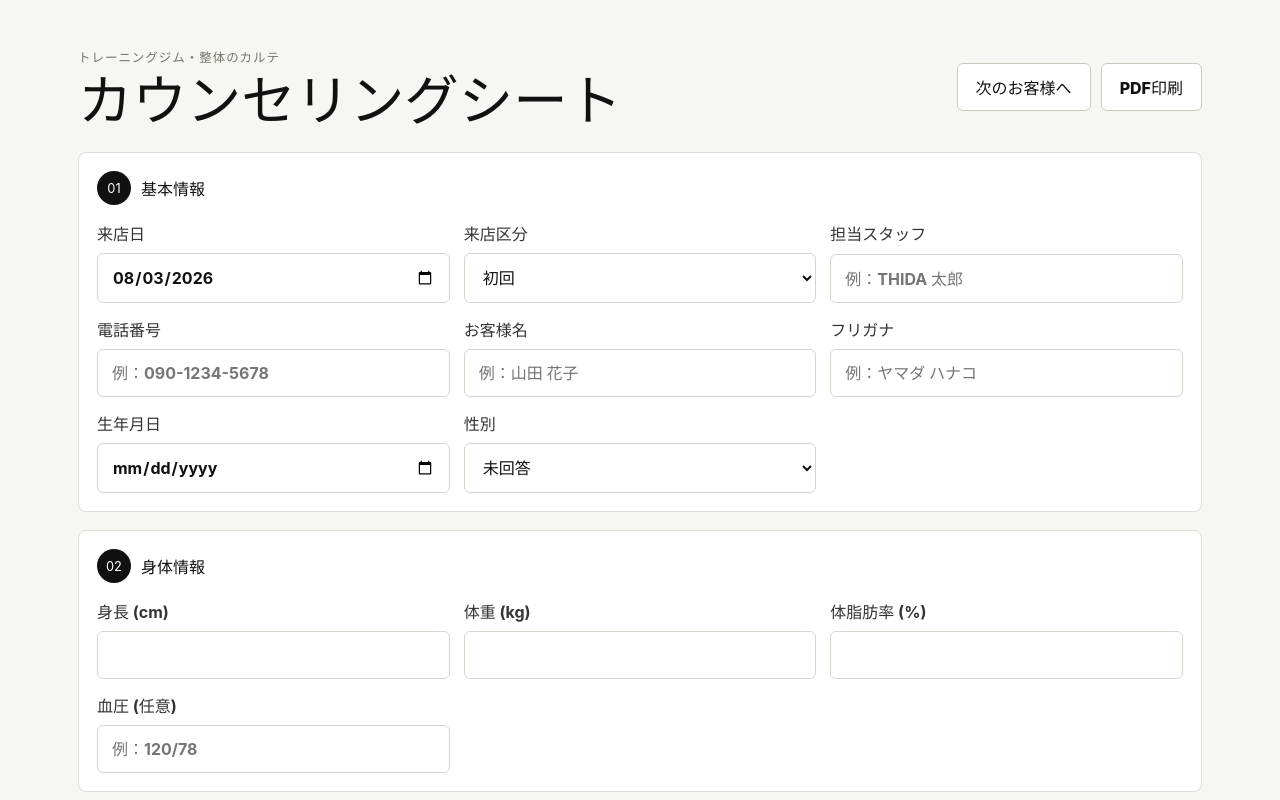
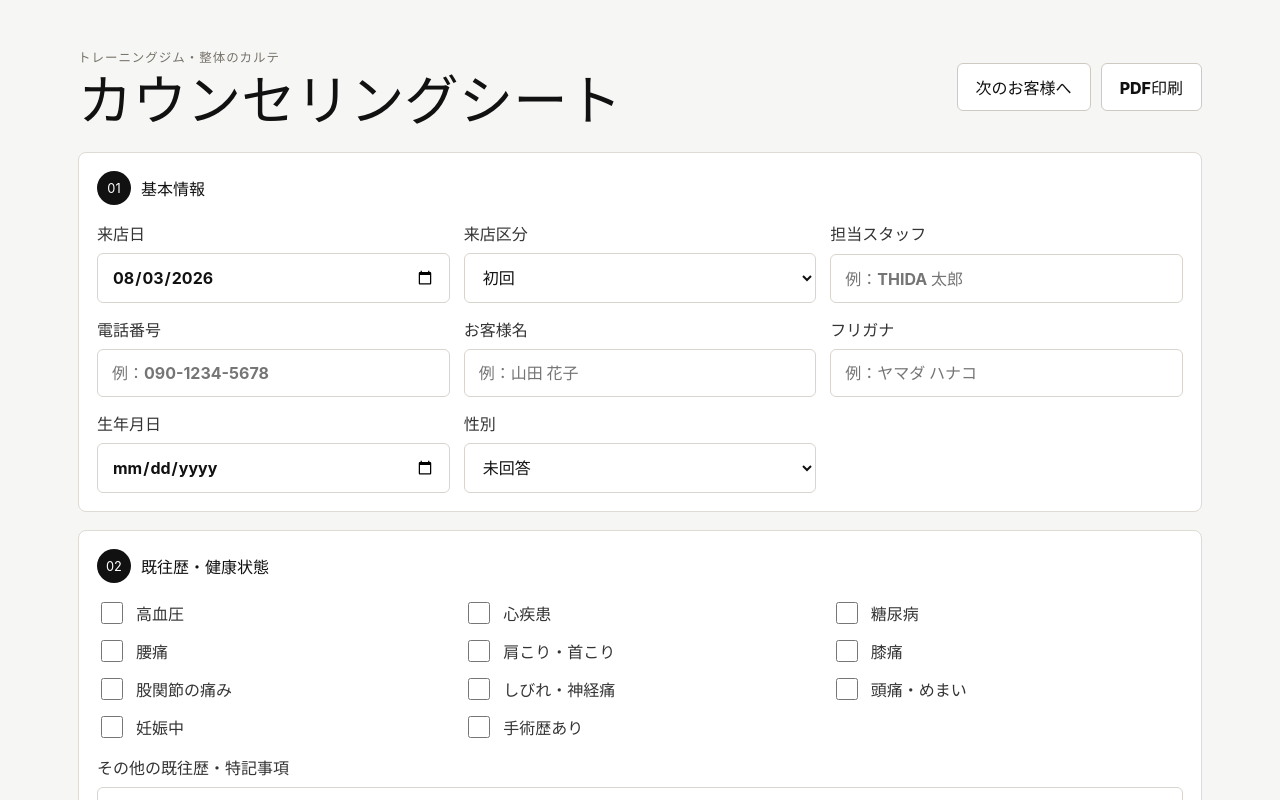
Before and after one commit to yuichi6312-hue/thida-counseling-sheet, a React (Vite) app: page / in a window 1280 px wide. Both pictures are taken after a click on the button "スタッフの方はこちら". Shown: the top 800 px of the page. Built offline with nearby package versions, Linux system fonts and the light colour scheme.

Commit message:
身体情報（身長・体重・体脂肪率・血圧・BMI）セクションを削除
02 身体情報のセクションと関連データ項目を除去し、番号を01〜05に振り直した。

```diff
--- a/src/App.tsx
+++ b/src/App.tsx
@@ -20,10 +20,6 @@ const emptySheet = (): CounselingSheetData => ({
   birthdate: "",
   gender: "",
   phone: "",
-  height: "",
-  weight: "",
-  bodyFatPercent: "",
-  bloodPressure: "",
   healthConditions: [],
   healthConditionsOther: "",
   medications: "",
@@ -88,14 +84,6 @@ const calcAge = (birthdate: string, at: string) => {
   return age >= 0 ? String(age) : "";
 };
 
-const calcBmi = (height: string, weight: string) => {
-  const h = Number(height);
-  const w = Number(weight);
-  if (!h || !w) return "";
-  const m = h / 100;
-  return (w / (m * m)).toFixed(1);
-};
-
 const scrollTop = () => window.scrollTo({ top: 0, behavior: "smooth" });
 
 const formatWeeklyCount = (value: number) => (value >= 7 ? "毎日" : `週${value}回`);
@@ -142,7 +130,6 @@ function App() {
   const [entryError, setEntryError] = useState("");
 
   const age = useMemo(() => calcAge(sheet.birthdate, sheet.visitDate), [sheet.birthdate, sheet.visitDate]);
-  const bmi = useMemo(() => calcBmi(sheet.height, sheet.weight), [sheet.height, sheet.weight]);
 
   const update = <K extends keyof CounselingSheetData>(key: K, value: CounselingSheetData[K]) => {
     setSheet((current) => ({ ...current, [key]: value }));
@@ -307,36 +294,9 @@ function App() {
           </div>
         </section>
 
-        {stage === "staff" ? (
-          <section className="panel no-print">
-            <div className="section-heading">
-              <span>02</span>
-              <h2>身体情報</h2>
-            </div>
-            <div className="form-grid three">
-              <label>
-                身長 (cm)
-                <input inputMode="decimal" value={sheet.height} onChange={(event) => update("height", event.target.value)} />
-              </label>
-              <label>
-                体重 (kg)
-                <input inputMode="decimal" value={sheet.weight} onChange={(event) => update("weight", event.target.value)} />
-              </label>
-              <label>
-                体脂肪率 (%)
-                <input inputMode="decimal" value={sheet.bodyFatPercent} onChange={(event) => update("bodyFatPercent", event.target.value)} />
-              </label>
-              <label>
-                血圧 (任意)
-                <input value={sheet.bloodPressure} onChange={(event) => update("bloodPressure", event.target.value)} placeholder="例：120/78" />
-              </label>
-            </div>
-          </section>
-        ) : null}
-
         <section className="panel no-print">
           <div className="section-heading">
-            <span>{stage === "staff" ? "03" : "02"}</span>
+            <span>02</span>
             <h2>既往歴・健康状態</h2>
           </div>
           <div className="checkbox-grid">
@@ -369,7 +329,7 @@ function App() {
 
         <section className="panel no-print">
           <div className="section-heading">
-            <span>{stage === "staff" ? "04" : "03"}</span>
+            <span>03</span>
             <h2>生活習慣</h2>
           </div>
           <div className="slider-grid">
@@ -414,7 +374,7 @@ function App() {
 
         <section className="panel no-print">
           <div className="section-heading">
-            <span>{stage === "staff" ? "05" : "04"}</span>
+            <span>04</span>
             <h2>お悩み・ご要望</h2>
           </div>
           <div className="checkbox-grid">
@@ -462,7 +422,7 @@ function App() {
           <>
             <section className="panel no-print">
               <div className="section-heading">
-                <span>06</span>
+                <span>05</span>
                 <h2>保存済みシート</h2>
               </div>
               <div className="action-row">
@@ -537,31 +497,6 @@ function App() {
               </div>
 
               <div className="karte-block">
-                <div className="karte-row">
-                  <div>
-                    <label>身長</label>
-                    <p>{sheet.height ? `${sheet.height} cm` : "－"}</p>
-                  </div>
-                  <div>
-                    <label>体重</label>
-                    <p>{sheet.weight ? `${sheet.weight} kg` : "－"}</p>
-                  </div>
-                  <div>
-                    <label>BMI</label>
-                    <p>{bmi || "－"}</p>
-                  </div>
-                  <div>
-                    <label>体脂肪率</label>
-                    <p>{sheet.bodyFatPercent ? `${sheet.bodyFatPercent} %` : "－"}</p>
-                  </div>
-                  <div>
-                    <label>血圧</label>
-                    <p>{sheet.bloodPressure || "－"}</p>
-                  </div>
-                </div>
-              </div>
-
-              <div className="karte-block">
                 <h3>既往歴・健康状態</h3>
                 <div className="karte-checklist">
                   {HEALTH_CONDITIONS.map((condition) => (
--- a/src/types.ts
+++ b/src/types.ts
@@ -11,10 +11,6 @@ export type CounselingSheetData = {
   birthdate: string;
   gender: Gender;
   phone: string;
-  height: string;
-  weight: string;
-  bodyFatPercent: string;
-  bloodPressure: string;
   healthConditions: string[];
   healthConditionsOther: string;
   medications: string;
```
